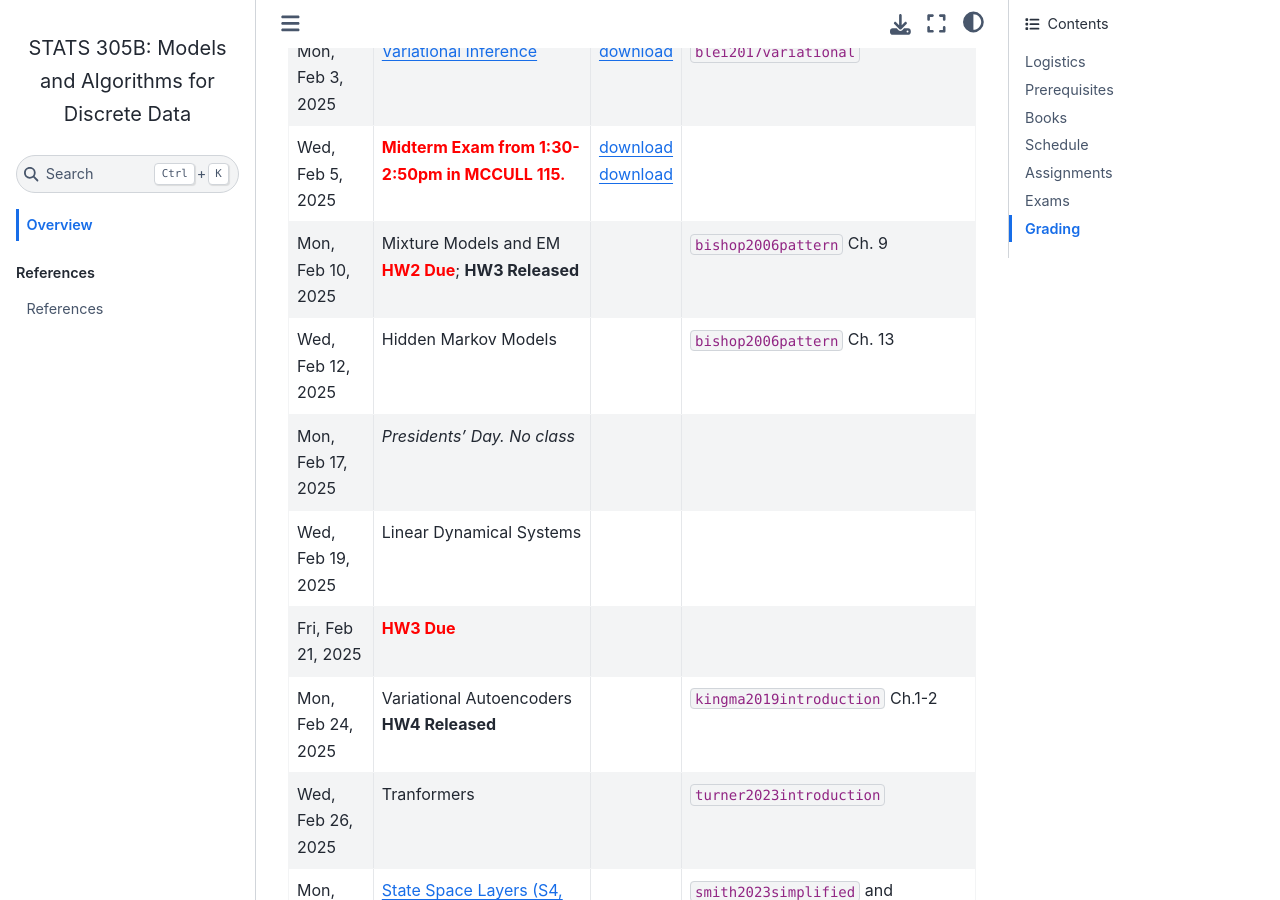
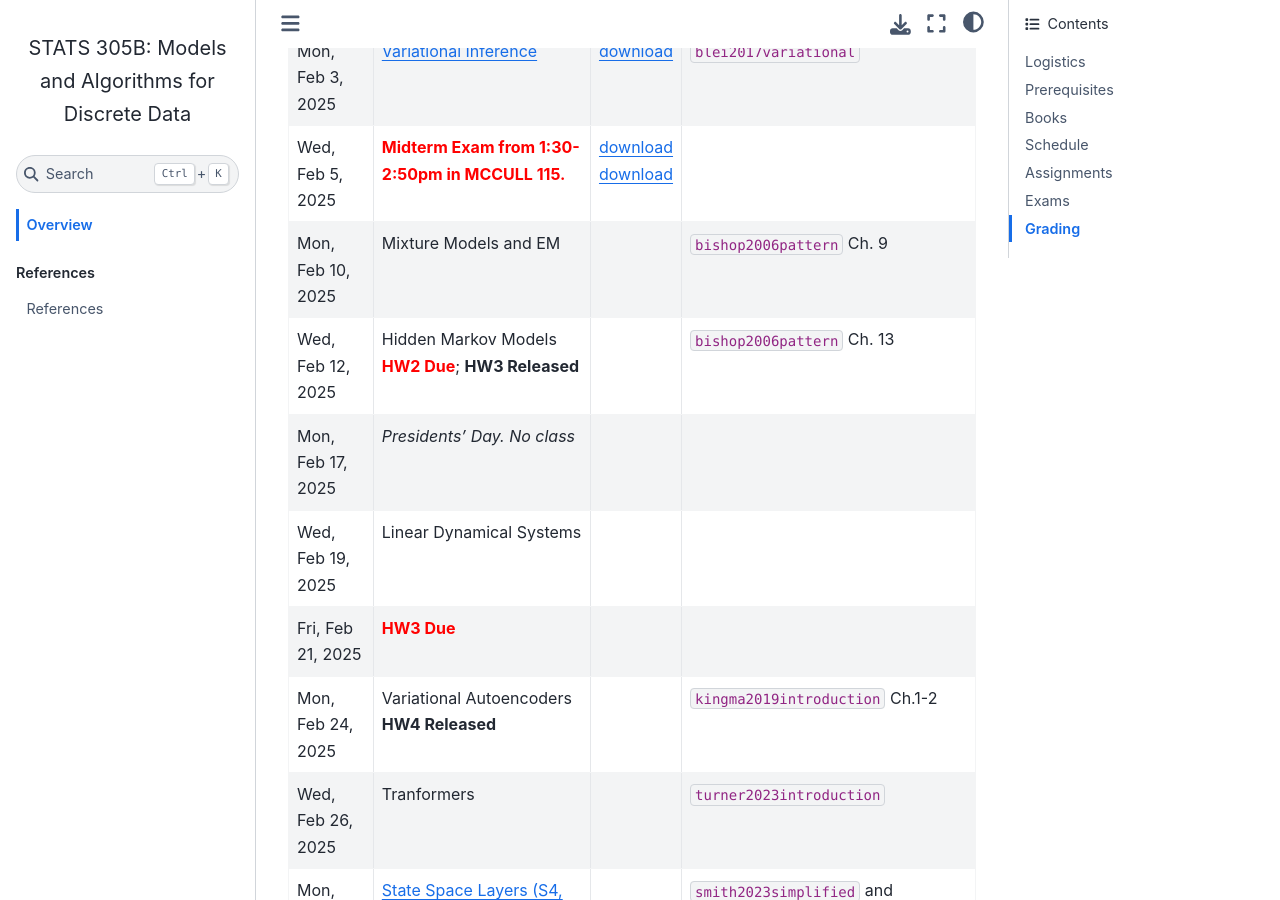
Before and after one commit to slinderman/stats305b, a Jupyter Book: the page built from index.md, in a window 1280 px wide and 900 px high, scrolled down 2430 px. Built offline with Jupyter Book 1.0.4 settings and Sphinx 7.4.7 and the Sphinx Book theme 1.1.4, drawn with Linux system fonts in a browser that asks for light colours; pages that are not in the unit, such as notebooks, are missing from menus; cross-references to code outside the pages are shown as plain code.

Commit message:
fixing hw2 due date

```diff
--- a/index.md
+++ b/index.md
@@ -45,8 +45,8 @@ _Please note that this is a **tentative** schedule. It may change slightly depen
 | Wed, Jan 29, 2025 | [Markov Chain Monte Carlo](lectures/08_mcmc.ipynb) and [Bayesian GLM Demo](lectures/08_bayes_glms_soln.ipynb) | [download](slides/08_mcmc.pdf) | |
 | Mon, Feb  3, 2025 | [Variational Inference](lectures/09_vi.ipynb) | [download](slides/09_vi.pdf) | {cite:p}`blei2017variational` |
 | Wed, Feb  5, 2025 | <span style="color:red">**Midterm Exam from 1:30-2:50pm in MCCULL 115.**</span> | [download](midterm/midterm_2024.pdf) <br> [download](midterm/midterm_2024_solns.pdf) | |
-| Mon, Feb 10, 2025 | [Mixture Models and EM](lectures/09_mixtures.md) <br> <span style="color:red">**HW2 Due**</span>; **HW3 Released** | | {cite:p}`bishop2006pattern` Ch. 9 |
-| Wed, Feb 12, 2025 | [Hidden Markov Models](lectures/10_hmms.md) | | {cite:p}`bishop2006pattern` Ch. 13 |
+| Mon, Feb 10, 2025 | [Mixture Models and EM](lectures/09_mixtures.md) | | {cite:p}`bishop2006pattern` Ch. 9 |
+| Wed, Feb 12, 2025 | [Hidden Markov Models](lectures/10_hmms.md) <br> <span style="color:red">**HW2 Due**</span>; **HW3 Released** | | {cite:p}`bishop2006pattern` Ch. 13 |
 | Mon, Feb 17, 2025 | _Presidents' Day. No class_            |     |    |
 | Wed, Feb 19, 2025 | Linear Dynamical Systems | | |
 | Fri, Feb 21, 2025 | <span style="color:red">**HW3 Due**</span> | | |
```
